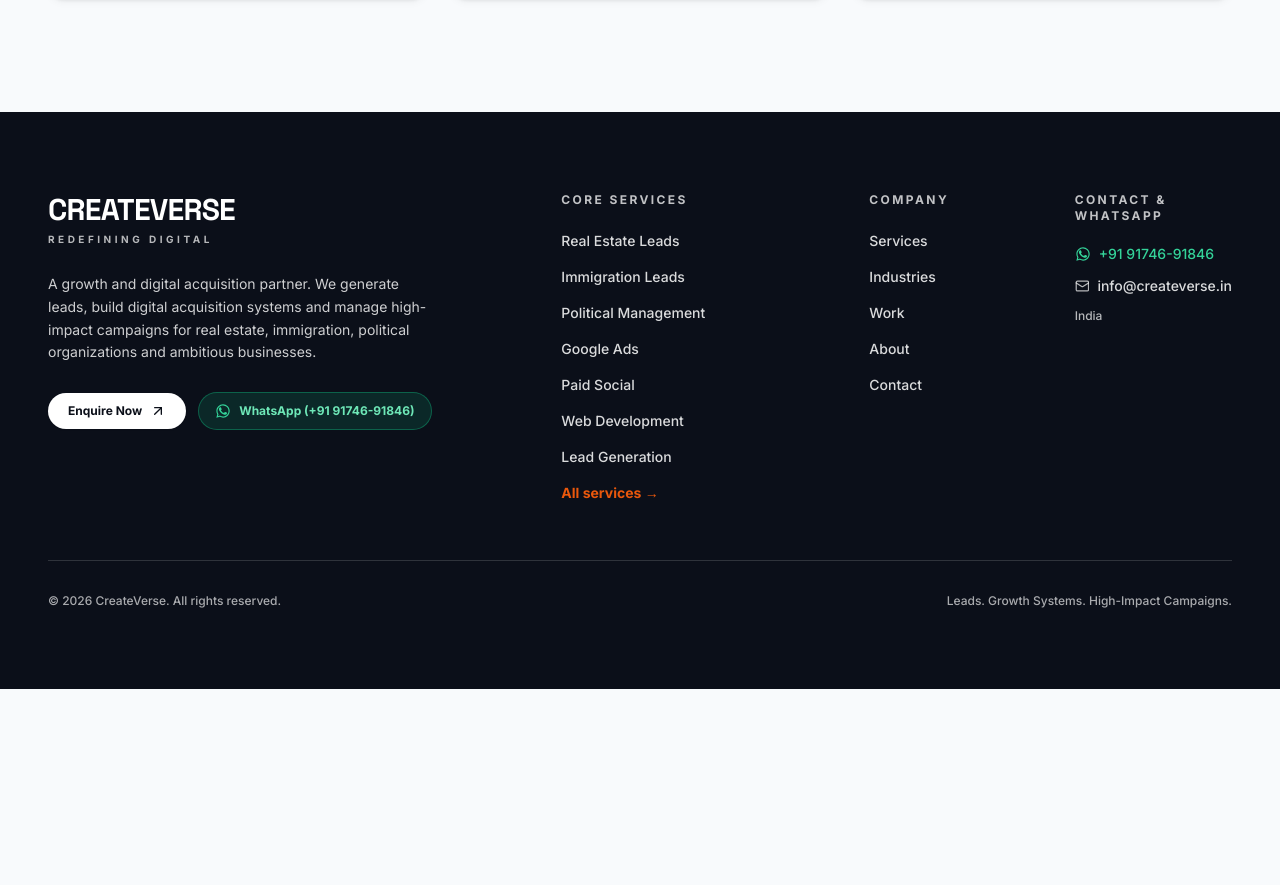
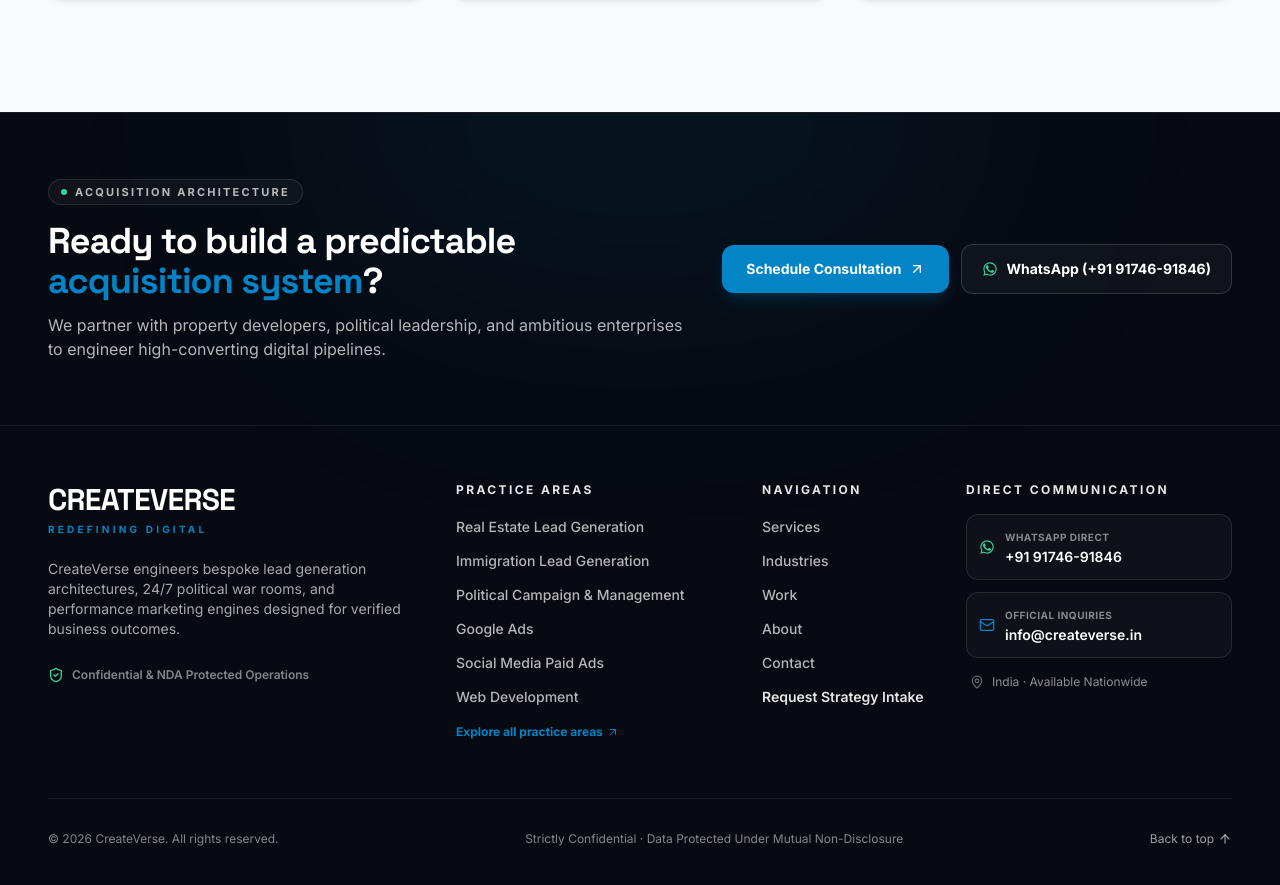
Before and after one commit to aryanbarota21235/CreateVerse, a Next.js app: page /services/content-marketing in a window 1280 px wide. Shown: the part 3753-4638 px from the top of the page. Before the commit the page ends 4442 px from the top, so only its background shows below. Built offline with nearby package versions, Linux system fonts and the light colour scheme.

Commit message:
refactor(home): remove repeated sections and redesign footer with bespoke agency aesthetic

```diff
--- a/src/app/page.tsx
+++ b/src/app/page.tsx
@@ -2,8 +2,6 @@
 import LeadFlow from "@/components/lead-flow";
 import ServicesExplorer from "@/components/services-explorer";
 import StatsStrip from "@/components/stats-strip";
-import WhatWeDo from "@/components/what-we-do";
-import IndustriesSection from "@/components/industries-section";
 import PoliticalClients from "@/components/political-clients";
 import ProcessSection from "@/components/process-section";
 import CaseStudies from "@/components/case-studies";
@@ -17,8 +15,6 @@
       <LeadFlow />
       <ServicesExplorer />
       <StatsStrip />
-      <WhatWeDo />
-      <IndustriesSection />
       <PoliticalClients />
       <ProcessSection />
       <CaseStudies />
--- a/src/components/footer.tsx
+++ b/src/components/footer.tsx
@@ -2,7 +2,7 @@
 
 import Link from "next/link";
 import { usePathname } from "next/navigation";
-import { ArrowUpRight, Phone, Mail } from "lucide-react";
+import { ArrowUpRight, ArrowUp, Phone, Mail, ShieldCheck, Clock, MapPin } from "lucide-react";
 import { site } from "@/lib/site";
 import { services } from "@/lib/services";
 import { useEnquiry } from "@/context/enquiry-context";
@@ -10,38 +10,46 @@
 
 export default function Footer() {
   const pathname = usePathname();
-  const featured = services.filter((s) => s.priority);
   const { openEnquiry } = useEnquiry();
 
   if (pathname?.startsWith("/admin")) {
     return null;
   }
 
+  const scrollToTop = () => {
+    if (typeof window !== "undefined") {
+      window.scrollTo({ top: 0, behavior: "smooth" });
+    }
+  };
+
   return (
-    <footer className="bg-ink text-white">
-      <div className="container-site py-16 lg:py-20">
-        <div className="grid gap-12 lg:grid-cols-12">
-          <div className="lg:col-span-5">
-            <Link href="/" className="inline-block" aria-label="CreateVerse home">
-              <span className="font-display text-3xl font-bold tracking-tight text-white">
-                CREATEVERSE
-              </span>
-              <span className="mt-1 block text-[10px] font-bold uppercase tracking-[0.35em] text-white/70">
-                Redefining Digital
-              </span>
-            </Link>
-            <p className="mt-6 max-w-sm text-sm leading-relaxed text-white/80 font-normal">
-              A growth and digital acquisition partner. We generate leads, build digital acquisition
-              systems and manage high-impact campaigns for real estate, immigration, political
-              organizations and ambitious businesses.
-            </p>
+    <footer className="relative bg-[#070A11] text-white overflow-hidden border-t border-white/[0.08]">
+      {/* Subtle Ambient Glow */}
+      <div className="pointer-events-none absolute -top-40 left-1/2 -translate-x-1/2 h-80 w-[650px] rounded-full bg-accent/10 blur-[130px]" />
 
-            <div className="mt-7 flex flex-wrap items-center gap-3">
+      {/* Top Pre-Footer Agency Intake Banner */}
+      <div className="relative border-b border-white/[0.08]">
+        <div className="container-site py-12 sm:py-16">
+          <div className="flex flex-col gap-8 lg:flex-row lg:items-center lg:justify-between">
+            <div className="max-w-2xl">
+              <div className="inline-flex items-center gap-2 rounded-full border border-white/10 bg-white/[0.04] px-3 py-1 text-[11px] font-bold uppercase tracking-[0.2em] text-white/70">
+                <span className="h-1.5 w-1.5 rounded-full bg-emerald-400" />
+                <span>Acquisition Architecture</span>
+              </div>
+              <h2 className="mt-4 font-display text-2xl sm:text-3xl lg:text-4xl font-extrabold tracking-tight text-white leading-tight">
+                Ready to build a predictable <span className="text-accent">acquisition system</span>?
+              </h2>
+              <p className="mt-3 text-sm leading-relaxed text-white/70 sm:text-base font-normal">
+                We partner with property developers, political leadership, and ambitious enterprises to engineer high-converting digital pipelines.
+              </p>
+            </div>
+
+            <div className="flex flex-wrap items-center gap-3 shrink-0">
               <button
                 onClick={() => openEnquiry()}
-                className="group inline-flex items-center gap-2 rounded-full bg-white px-5 py-2.5 text-xs font-bold text-ink transition-all hover:bg-accent hover:text-white shadow-sm"
+                className="group inline-flex items-center gap-2 rounded-xl bg-accent px-6 py-3.5 text-xs sm:text-sm font-bold text-white transition-all hover:bg-accent-dim shadow-lg shadow-accent/20 active:scale-[0.98]"
               >
-                <span>Enquire Now</span>
+                <span>Schedule Consultation</span>
                 <ArrowUpRight className="h-4 w-4 transition-transform group-hover:translate-x-0.5 group-hover:-translate-y-0.5" />
               </button>
 
@@ -49,68 +57,146 @@
                 href={site.whatsappUrl}
                 target="_blank"
                 rel="noopener noreferrer"
-                className="inline-flex items-center gap-2 rounded-full border border-emerald-500/40 bg-emerald-500/15 px-4 py-2.5 text-xs font-bold text-emerald-300 transition-all hover:bg-emerald-500/25"
+                className="inline-flex items-center gap-2 rounded-xl border border-white/15 bg-white/[0.04] px-5 py-3.5 text-xs sm:text-sm font-bold text-white transition-all hover:bg-white/10 hover:border-white/30"
               >
                 <WhatsAppIcon className="h-4 w-4 text-emerald-400" />
-                <span>WhatsApp ({site.phone})</span>
+                <span>WhatsApp (+91 91746-91846)</span>
               </a>
             </div>
           </div>
+        </div>
+      </div>
 
+      {/* Main Structural Navigation Columns */}
+      <div className="container-site py-14 lg:py-18">
+        <div className="grid gap-10 sm:grid-cols-2 lg:grid-cols-12">
+          {/* Column 1: Brand & Philosophy */}
+          <div className="lg:col-span-4 space-y-5">
+            <Link href="/" className="inline-block" aria-label="CreateVerse home">
+              <span className="font-display text-2xl sm:text-3xl font-black tracking-tight text-white">
+                CREATEVERSE
+              </span>
+              <span className="mt-1 block text-[10px] font-bold uppercase tracking-[0.32em] text-accent">
+                Redefining Digital
+              </span>
+            </Link>
+
+            <p className="text-xs sm:text-sm leading-relaxed text-white/65 font-normal max-w-sm">
+              CreateVerse engineers bespoke lead generation architectures, 24/7 political war rooms, and performance marketing engines designed for verified business outcomes.
+            </p>
+
+            <div className="flex items-center gap-2 text-xs font-semibold text-white/50 pt-2">
+              <ShieldCheck className="h-4 w-4 text-emerald-400" />
+              <span>Confidential &amp; NDA Protected Operations</span>
+            </div>
+          </div>
+
+          {/* Column 2: Specialized Practice Areas */}
           <div className="lg:col-span-3">
-            <h3 className="text-xs font-bold uppercase tracking-[0.2em] text-white/75">Core Services</h3>
-            <ul className="mt-5 space-y-3">
-              {featured.map((s) => (
+            <h3 className="text-xs font-bold uppercase tracking-[0.2em] text-white/90">
+              Practice Areas
+            </h3>
+            <ul className="mt-4 space-y-2.5">
+              {services.slice(0, 6).map((s) => (
                 <li key={s.slug}>
-                  <Link href={`/services/${s.slug}`} className="text-sm font-medium text-white/85 transition-colors hover:text-brand-orange">
-                    {s.shortName ?? s.name}
+                  <Link
+                    href={`/services/${s.slug}`}
+                    className="text-xs sm:text-sm font-medium text-white/70 transition-colors hover:text-white"
+                  >
+                    {s.name}
                   </Link>
                 </li>
               ))}
               <li>
-                <Link href="/services" className="text-sm font-bold text-brand-orange transition-colors hover:text-brand-orangedark">
-                  All services →
+                <Link
+                  href="/services"
+                  className="inline-flex items-center gap-1 text-xs font-bold text-accent transition-colors hover:text-white pt-1"
+                >
+                  <span>Explore all practice areas</span>
+                  <ArrowUpRight className="h-3 w-3" />
                 </Link>
               </li>
             </ul>
           </div>
 
+          {/* Column 3: Platform & Company */}
           <div className="lg:col-span-2">
-            <h3 className="text-xs font-bold uppercase tracking-[0.2em] text-white/75">Company</h3>
-            <ul className="mt-5 space-y-3">
+            <h3 className="text-xs font-bold uppercase tracking-[0.2em] text-white/90">
+              Navigation
+            </h3>
+            <ul className="mt-4 space-y-2.5">
               {site.nav.map((item) => (
                 <li key={item.href}>
-                  <Link href={item.href} className="text-sm font-medium text-white/85 transition-colors hover:text-brand-orange">
+                  <Link
+                    href={item.href}
+                    className="text-xs sm:text-sm font-medium text-white/70 transition-colors hover:text-white"
+                  >
                     {item.label}
                   </Link>
                 </li>
               ))}
+              <li>
+                <button
+                  onClick={() => openEnquiry()}
+                  className="text-xs sm:text-sm font-semibold text-white/90 transition-colors hover:text-accent"
+                >
+                  Request Strategy Intake
+                </button>
+              </li>
             </ul>
           </div>
 
-          <div className="lg:col-span-2">
-            <h3 className="text-xs font-bold uppercase tracking-[0.2em] text-white/75">Contact &amp; WhatsApp</h3>
-            <ul className="mt-5 space-y-3 text-sm text-white/85 font-medium">
-              <li>
-                <a href={site.whatsappUrl} target="_blank" rel="noopener noreferrer" className="flex items-center gap-2 text-emerald-400 hover:underline">
-                  <WhatsAppIcon className="h-4 w-4" />
-                  <span>{site.phone}</span>
-                </a>
-              </li>
-              <li>
-                <a href={`mailto:${site.email}`} className="flex items-center gap-2 transition-colors hover:text-brand-orange">
-                  <Mail className="h-4 w-4 text-white/70" />
-                  <span>{site.email}</span>
-                </a>
-              </li>
-              <li className="text-xs text-white/70">{site.location}</li>
-            </ul>
+          {/* Column 4: Direct Operational Desk */}
+          <div className="lg:col-span-3 space-y-4">
+            <h3 className="text-xs font-bold uppercase tracking-[0.2em] text-white/90">
+              Direct Communication
+            </h3>
+            <div className="space-y-3 text-xs sm:text-sm text-white/75">
+              <a
+                href={site.whatsappUrl}
+                target="_blank"
+                rel="noopener noreferrer"
+                className="flex items-center gap-2.5 rounded-xl border border-white/10 bg-white/[0.03] p-3 text-white transition hover:bg-white/[0.08] hover:border-white/20"
+              >
+                <WhatsAppIcon className="h-4 w-4 text-emerald-400 shrink-0" />
+                <div>
+                  <span className="block text-[10px] uppercase tracking-wider text-white/50 font-bold">WhatsApp Direct</span>
+                  <span className="font-semibold text-white">{site.phone}</span>
+                </div>
+              </a>
+
+              <a
+                href={`mailto:${site.email}`}
+                className="flex items-center gap-2.5 rounded-xl border border-white/10 bg-white/[0.03] p-3 text-white transition hover:bg-white/[0.08] hover:border-white/20"
+              >
+                <Mail className="h-4 w-4 text-accent shrink-0" />
+                <div>
+                  <span className="block text-[10px] uppercase tracking-wider text-white/50 font-bold">Official Inquiries</span>
+                  <span className="font-semibold text-white">{site.email}</span>
+                </div>
+              </a>
+
+              <div className="flex items-center gap-2 text-xs text-white/55 px-1 pt-1">
+                <MapPin className="h-3.5 w-3.5 text-white/40 shrink-0" />
+                <span>{site.location} · Available Nationwide</span>
+              </div>
+            </div>
           </div>
         </div>
 
-        <div className="mt-14 flex flex-col gap-3 border-t border-ink-line pt-8 text-xs font-medium text-white/65 sm:flex-row sm:items-center sm:justify-between">
+        {/* Bottom Bar with Copyright, Confidentiality & Back to Top */}
+        <div className="mt-14 flex flex-col gap-4 border-t border-white/[0.08] pt-8 text-xs text-white/50 sm:flex-row sm:items-center sm:justify-between">
           <p>© {new Date().getFullYear()} CreateVerse. All rights reserved.</p>
-          <p>Leads. Growth Systems. High-Impact Campaigns.</p>
+          <p className="hidden md:block">
+            Strictly Confidential · Data Protected Under Mutual Non-Disclosure
+          </p>
+          <button
+            onClick={scrollToTop}
+            className="inline-flex items-center gap-1 text-white/60 hover:text-white transition-colors"
+          >
+            <span>Back to top</span>
+            <ArrowUp className="h-3.5 w-3.5" />
+          </button>
         </div>
       </div>
     </footer>
```
